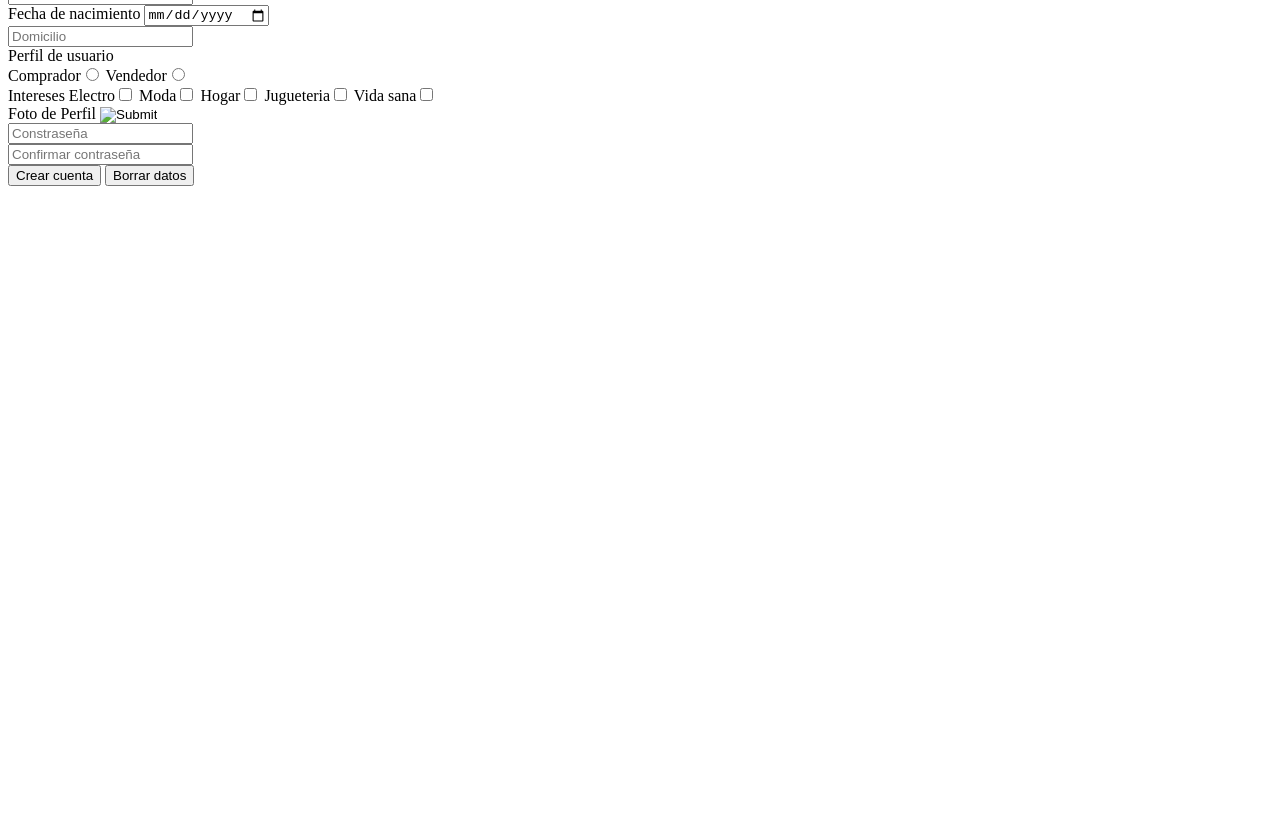
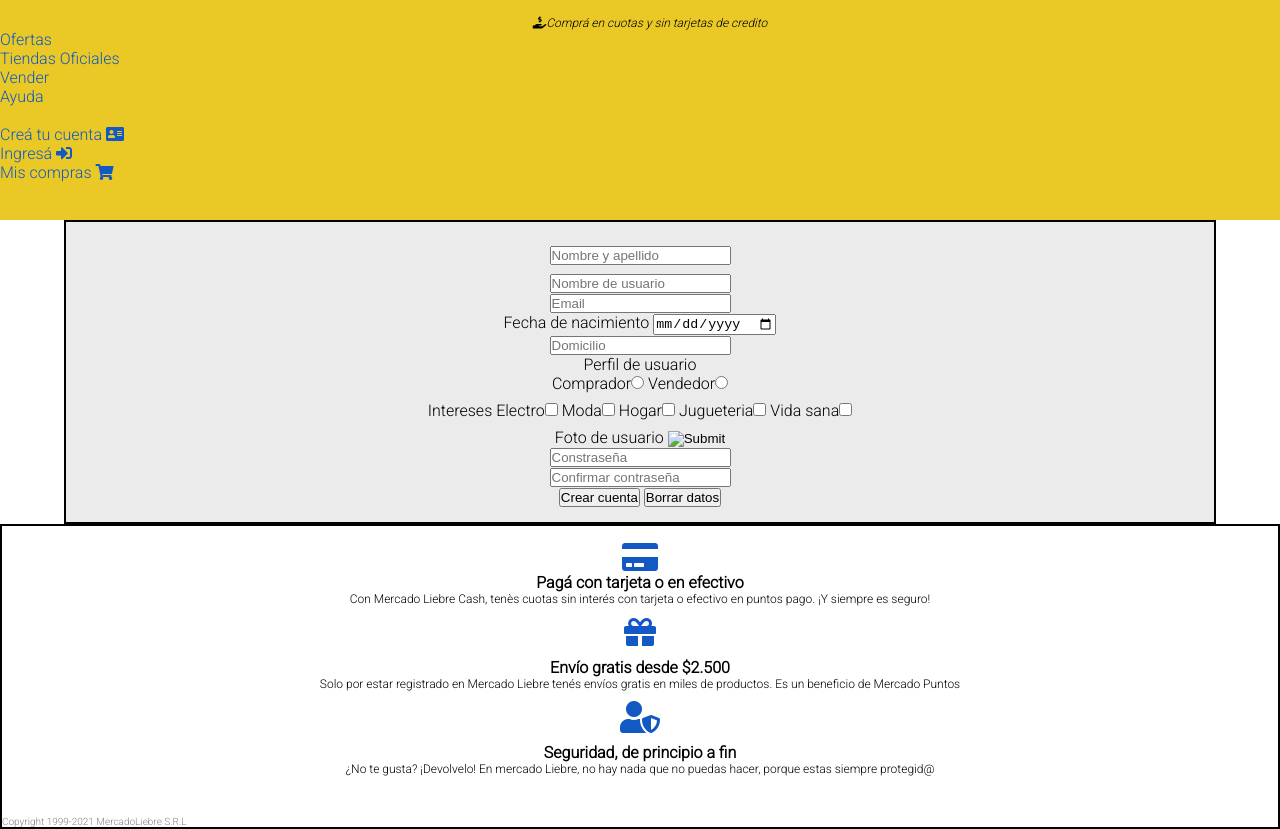
Before and after one commit to UlisesFritzSerain/mercado-liebre, a website: page views/register.html in a window 1280 px wide. Shown: the part 66-895 px from the top of the page. Before the commit the page ends 800 px from the top, so only its background shows below. Drawn offline with Linux system fonts and the light colour scheme.

Commit message:
clase en vivo avances

```diff
--- a/public/css/styles.css
+++ b/public/css/styles.css
@@ -190,6 +190,20 @@ color: #1259c3 ;
 .titulos-footer{
     text-decoration: none;
 }
+.section-control{
+    /* display: flex; */
+    /* text-align: center; */
+    margin: auto;
+    padding: 15px;
+}
+.form-nombre{
+    margin: auto;
+    padding: 8px;
+}
+.form-intereses{
+    display: block;
+    padding: 8px;
+}
 
 @media(min-width: 361px){
     .opciones-ayuda,
--- a/views/register.html
+++ b/views/register.html
@@ -4,34 +4,71 @@
     <meta charset="UTF-8">
     <meta http-equiv="X-UA-Compatible" content="IE=edge">
     <meta name="viewport" content="width=device-width, initial-scale=1.0">
+    <link rel="preconnect" href="https://fonts.googleapis.com">
+<link rel="preconnect" href="https://fonts.gstatic.com" crossorigin>
+<link href="https://fonts.googleapis.com/css2?family=Roboto:wght@300&display=swap" rel="stylesheet">
+<link href="https://cdnjs.cloudflare.com/ajax/libs/font-awesome/5.15.3/css/all.min.css"
+rel="stylesheet" />
+<link rel="icon" href="/images/mercado-libre.ico">
+    <link rel="stylesheet" href="/css/styles.css">
     <title>Registrate</title>
 </head>
 <body>
-    <form action="/" method="GET">
-        <div>
-     <label for=""></label>
+
+    <header>
+        <a href=""><img src="/images/logo-mercado-liebre.svg" alt="Foto Logo"  width="150px"></a>
+        <div class="buscar">
+        <input type="text" placeholder="buscar productos, marcas..." required>
+        <button><i class="fas fa-search" ></i></button>
+        </div>
+        <br>
+        <p > <i class="fas fa-hand-holding-usd"></i>Comprá en cuotas y sin tarjetas de credito</p>
+    <nav><ul type="none" class="opciones-ayuda">
+            <li> <a href="#">Ofertas </a> </li>
+            <li> <a href="#"> Tiendas Oficiales </a> </li>
+            <li> <a href="#"> Vender </a> </li>
+            <li> <a href="#"> Ayuda </a> </li>
+            <br>
+        </ul>
+        <ul type="none" class="opciones-inicio">
+            <li> <a href="/register"> Creá tu cuenta <i class="fas fa-address-card"></i> </a> </li>
+            <li> <a href="/login"> Ingresá <i class="fas fa-sign-in-alt"></i></a> </li>
+            <li> <a href="#"> Mis compras <i class="fas fa-shopping-cart"></i></a> </li>
+        </ul>
+        <div class="burger-menu">
+            <a href="">   <i class="fas fa-bars"></i> </a>
+               </div>
+    </nav> <br> <br>
+
+            </header>
+<main class="main-register">
+    <section class="section-control">
+    <form action="/" method="GET" class="form-control">
+        <div class="form-nombre">
+     <label for="nombre-apellido"></label>
      <input type="text" placeholder="Nombre y apellido" name="nombre-apellido">
     </div>
     <div>
+        <label for="usuario"></label>
      <input type="text" placeholder="Nombre de usuario" name="usuario">
     </div>
     <div>
         <input type="email" name="" id="" placeholder="Email" name="mail">
     </div>
     <div>
-        <label for="">Fecha de nacimiento</label>
-        <input type="date" name="" id="" placeholder="aaaa/mm/dd" name="nacimiento">
+        <label for="fecha-nacimiento">Fecha de nacimiento</label>
+        <input type="date" name="fecha-nacimiento" name="nacimiento">
     </div>
     <div>
         <input type="text" placeholder="Domicilio" name="domicilio">
 
     </div>
     <div>
-        <label for="">Perfil de usuario</label> <br>
+        <label for="perfil-de-usuario">Perfil de usuario</label> <br>
          <label>Comprador<input type="radio" value="comprador"></label>
          <label>Vendedor<input type="radio" value="vendedor"></label>
     </div>
-    <div>
+    <div class="form-intereses">
         <label for="">Intereses</label>
         <label>Electro<input type="checkbox" value="electro" ></label>
         <label>Moda<input type="checkbox" value="moda" ></label>
@@ -40,7 +77,7 @@
         <label>Vida sana<input type="checkbox" value="vida-sana"></label>
     </div>
     <div>
-        <label for="">Foto de Perfil</label>
+        <label for="">Foto de usuario</label>
         <input type="image" >
     </div>
     <div>
@@ -54,5 +91,29 @@
         <button type="reset">Borrar datos</button>
     </div>
     </form>
+</section>
+</main>
+    <footer>
+        <i class="fas fa-credit-card tarjeta"></i>
+
+        <ul type="none">
+    <li><strong class="titulos-footer" >Pagá con tarjeta o en efectivo</strong></li>
+    </ul>
+    <p>Con Mercado Liebre Cash, tenès cuotas sin interés con tarjeta o efectivo en puntos pago. ¡Y siempre es seguro!</p>
+    <i class="fas fa-gift regalo"></i>
+    <ul type="none">
+
+        <li><strong class="titulos-footer">Envío gratis desde $2.500</strong></li>
+        </ul>
+        <p>Solo por estar registrado en Mercado Liebre tenés envíos gratis en miles de productos. Es un beneficio de Mercado Puntos</p>
+        <i class="fas fa-user-shield seguridad"></i>
+        <ul type="none">
+
+            <li><strong class="titulos-footer">Seguridad, de principio a fin</strong></li>
+        </ul>
+            <p>¿No te gusta? ¡Devolvelo! En mercado Liebre, no hay nada que no puedas hacer, porque estas siempre protegid@</p>
+
+            <ul type="none"><li id="Copyright"> Copyright 1999-2021 MercadoLiebre S.R.L </li></ul>
+    </footer>
 </body>
 </html>
```
Also changed, not shown: views/home.html (+3 -0 lines), views/login.html (+59 -1 lines).
